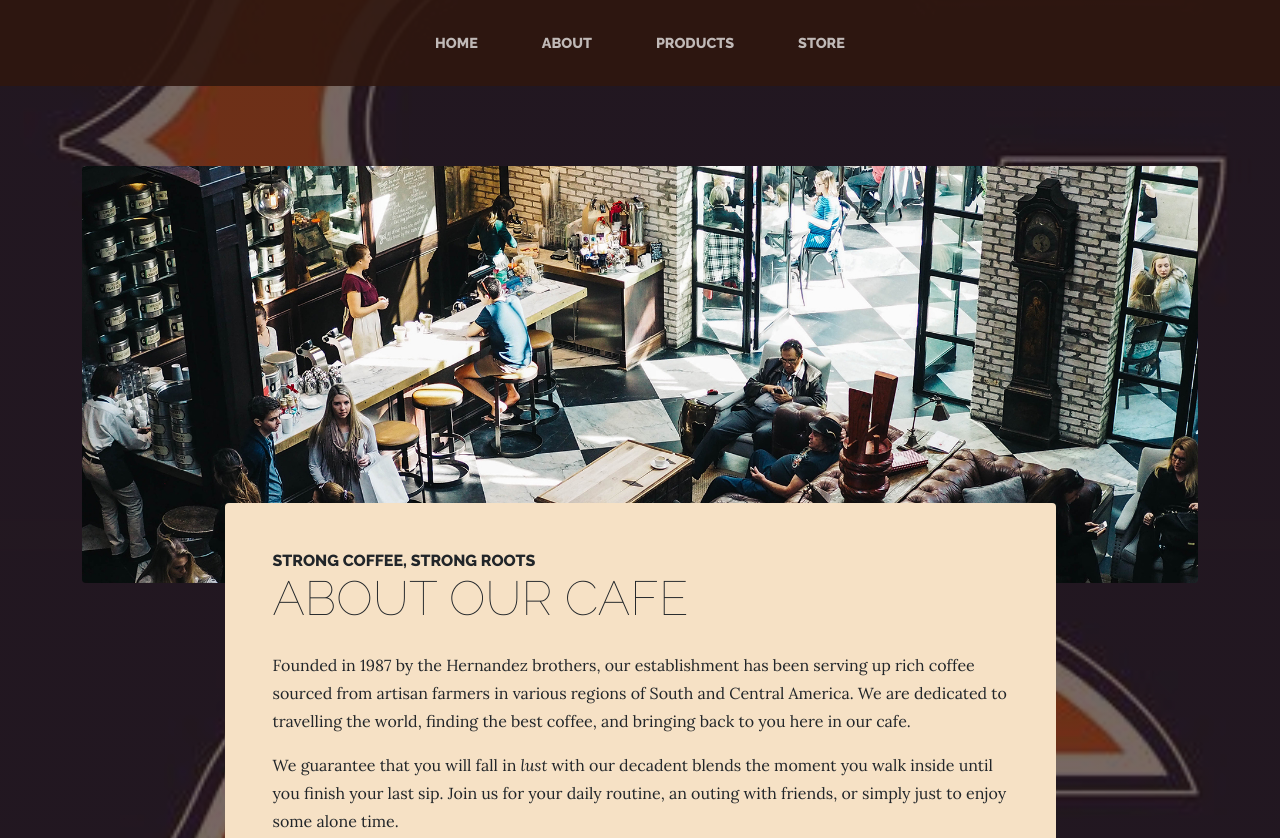
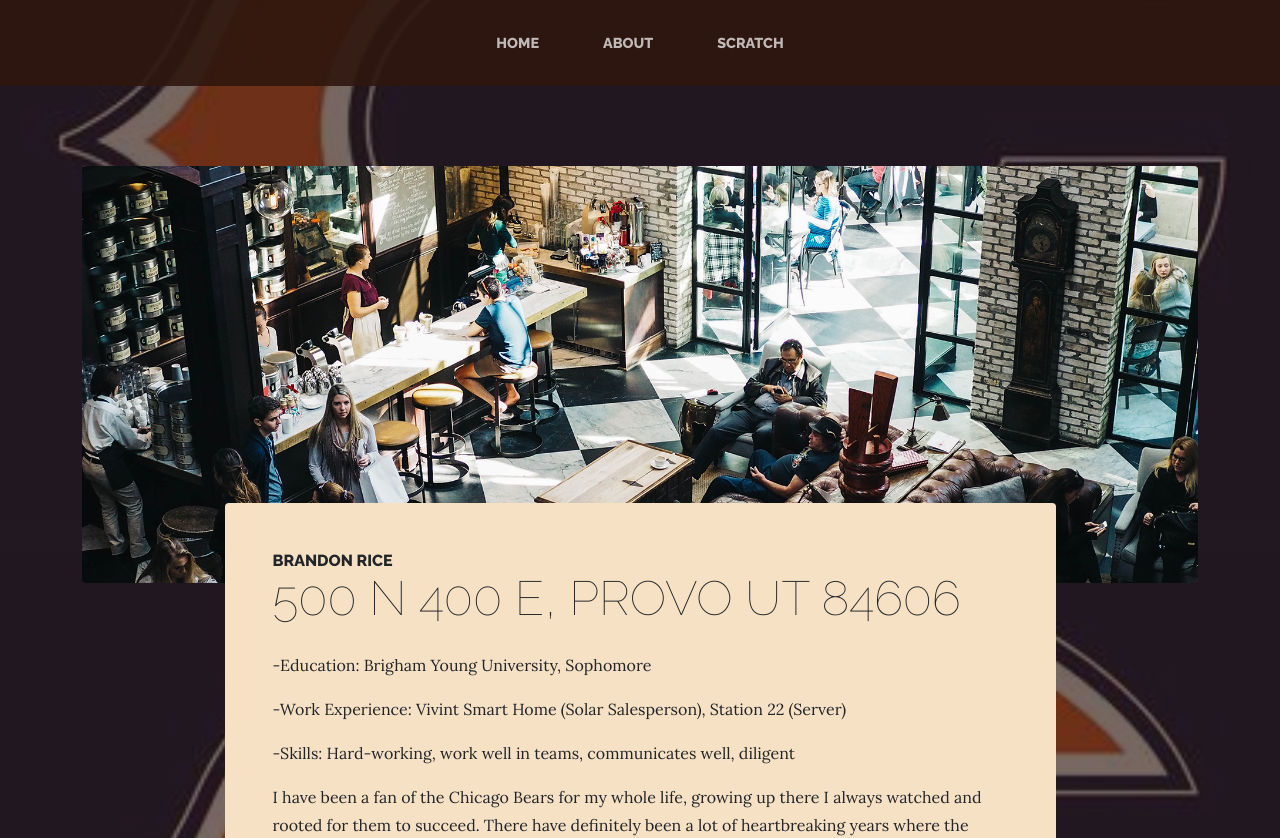
Before and after one commit to bjrice17/is201, a plain HTML site: page about.html in a window 1280 px wide. Shown: the part 274-1112 px from the top of the page. Drawn offline with nearby package versions, Linux system fonts and the light colour scheme.

Commit message:
Update about.html

```diff
--- a/about.html
+++ b/about.html
@@ -5,7 +5,7 @@
         <meta name="viewport" content="width=device-width, initial-scale=1, shrink-to-fit=no" />
         <meta name="description" content="" />
         <meta name="author" content="" />
-        <title>Brandon Rice Web Project</title>
+        <title>Brandon Rice- Resume</title>
         <link rel="icon" type="image/x-icon" href="assets/favicon.ico" />
         <!-- Font Awesome icons (free version)-->
         <script src="https://use.fontawesome.com/releases/v6.1.0/js/all.js" crossorigin="anonymous"></script>
@@ -14,26 +14,24 @@
         <link href="https://fonts.googleapis.com/css?family=Lora:400,400i,700,700i" rel="stylesheet" />
         <!-- Core theme CSS (includes Bootstrap)-->
         <link href="css/styles.css" rel="stylesheet" />
-        <link href="stylesheet" href="css/mystyles.css">
     </head>
-    <body>
+    <body >
         <header>
             <h1 class="site-heading text-center text-faded d-none d-lg-block">
-                <span class="site-heading-upper text-primary mb-3 mysubfont">My IS 201 Project</span>
-                <span class="site-heading-lower myfont">Brandon Rice</span>
+                <span class="site-heading-upper text-primary mb-3">Resume</span>
+                <span class="site-heading-lower"> Brandon Rice</span>
             </h1>
         </header>
         <!-- Navigation-->
         <nav class="navbar navbar-expand-lg navbar-dark py-lg-4" id="mainNav">
             <div class="container">
-                <a class="navbar-brand text-uppercase fw-bold d-lg-none" href="index.html">Start Bootstrap</a>
+                <a class="navbar-brand text-uppercase fw-bold d-lg-none" href="index.html">Brandon Rice's Resume</a>
                 <button class="navbar-toggler" type="button" data-bs-toggle="collapse" data-bs-target="#navbarSupportedContent" aria-controls="navbarSupportedContent" aria-expanded="false" aria-label="Toggle navigation"><span class="navbar-toggler-icon"></span></button>
                 <div class="collapse navbar-collapse" id="navbarSupportedContent">
                     <ul class="navbar-nav mx-auto">
                         <li class="nav-item px-lg-4"><a class="nav-link text-uppercase" href="index.html">Home</a></li>
                         <li class="nav-item px-lg-4"><a class="nav-link text-uppercase" href="about.html">About</a></li>
-                        <li class="nav-item px-lg-4"><a class="nav-link text-uppercase" href="products.html">Products</a></li>
-                        <li class="nav-item px-lg-4"><a class="nav-link text-uppercase" href="store.html">Store</a></li>
+                        <li class="nav-item px-lg-4"><a class="nav-link text-uppercase" href="scratch.html">Scratch</a></li>
                     </ul>
                 </div>
             </div>
@@ -46,14 +44,14 @@
                         <div class="col-xl-9 col-lg-10 mx-auto">
                             <div class="bg-faded rounded p-5">
                                 <h2 class="section-heading mb-4">
-                                    <span class="section-heading-upper">Strong Coffee, Strong Roots</span>
-                                    <span class="section-heading-lower">About Our Cafe</span>
+                                    <span class="section-heading-upper">Brandon Rice</span>
+                                    <span class="section-heading-lower">500 N 400 E, Provo Ut 84606</span>
                                 </h2>
-                                <p>Founded in 1987 by the Hernandez brothers, our establishment has been serving up rich coffee sourced from artisan farmers in various regions of South and Central America. We are dedicated to travelling the world, finding the best coffee, and bringing back to you here in our cafe.</p>
+                                <p>-Education: Brigham Young University, Sophomore</p>
+                                <p>-Work Experience: Vivint Smart Home (Solar Salesperson), Station 22 (Server)</p>
+                                <p>-Skills: Hard-working, work well in teams, communicates well, diligent</p>
                                 <p class="mb-0">
-                                    We guarantee that you will fall in
-                                    <em>lust</em>
-                                    with our decadent blends the moment you walk inside until you finish your last sip. Join us for your daily routine, an outing with friends, or simply just to enjoy some alone time.
+                                     I have been a fan of the Chicago Bears for my whole life, growing up there I always watched and rooted for them to succeed. There have definitely been a lot of heartbreaking years where the team has struggled. During those times watching them has been less of a pleasure for sure. But my fandom for them has never wavered, and in that sense I think is where we can see where the real fans of sports teams are.
                                 </p>
                             </div>
                         </div>
```
